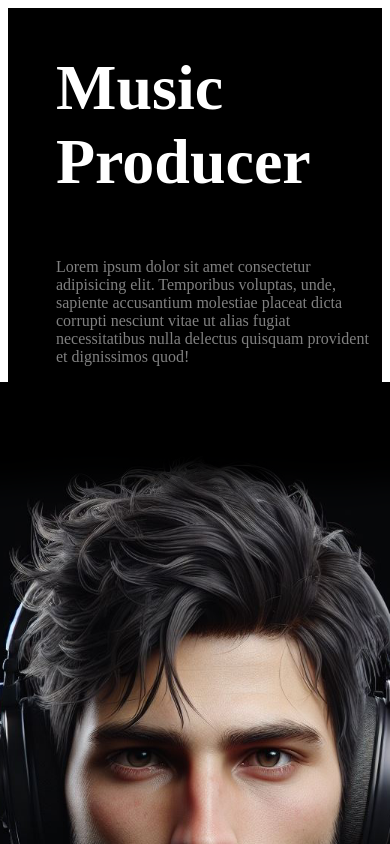
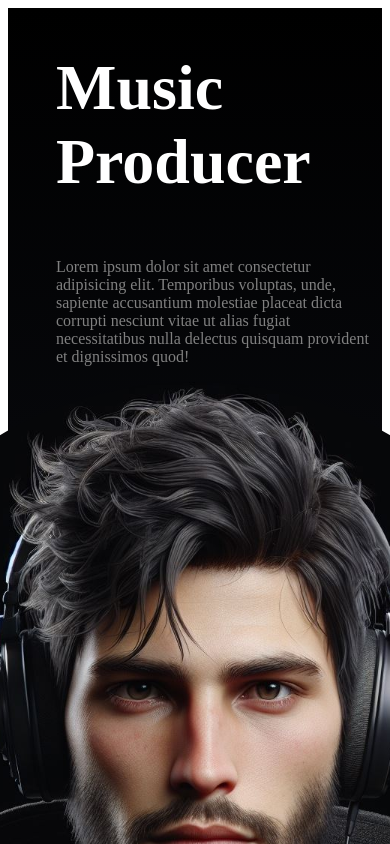
Before and after one commit to yohanmayorga/musicproducer, a Next.js app: page /About in a window 390 px wide. Shown: the top 844 px of the page. Built offline with nearby package versions, Linux system fonts and the light colour scheme.

Commit message:
issues fixed

```diff
--- a/src/styles/About.module.css
+++ b/src/styles/About.module.css
@@ -7,6 +7,12 @@
   justify-content: center;
   align-items: center;
   background: rgb(0, 0, 0);
+  background: linear-gradient(
+    180deg,
+    rgba(0, 0, 0, 1) 0%,
+    rgba(6, 7, 10, 1) 50%,
+    rgba(0, 0, 0, 1) 100%
+  );
 }
 
 .left {
@@ -27,6 +33,7 @@
 
 .photo {
   height: 100%;
+  border-radius: 50%;
 }
 
 .title {
@@ -40,9 +47,7 @@
 }
 
 @media (max-width: 768px) {
-  .left {
-    width: 100%;
-  }
+  .left,
   .right {
     width: 100%;
   }
--- a/src/styles/Banner.module.css
+++ b/src/styles/Banner.module.css
@@ -1,11 +1,11 @@
 .body {
   height: 100vh;
   width: 100%;
+
   background: rgb(0, 0, 0);
   background: linear-gradient(
     180deg,
-    rgba(0, 0, 0, 1) 0%,
-    rgba(6, 7, 10, 1) 50%,
+    rgba(0, 0, 0, 0.3) 50%,
     rgba(0, 0, 0, 1) 100%
   );
 }
```
Also changed, not shown: public/assets/photo.png, public/assets/photo2.png (added).
